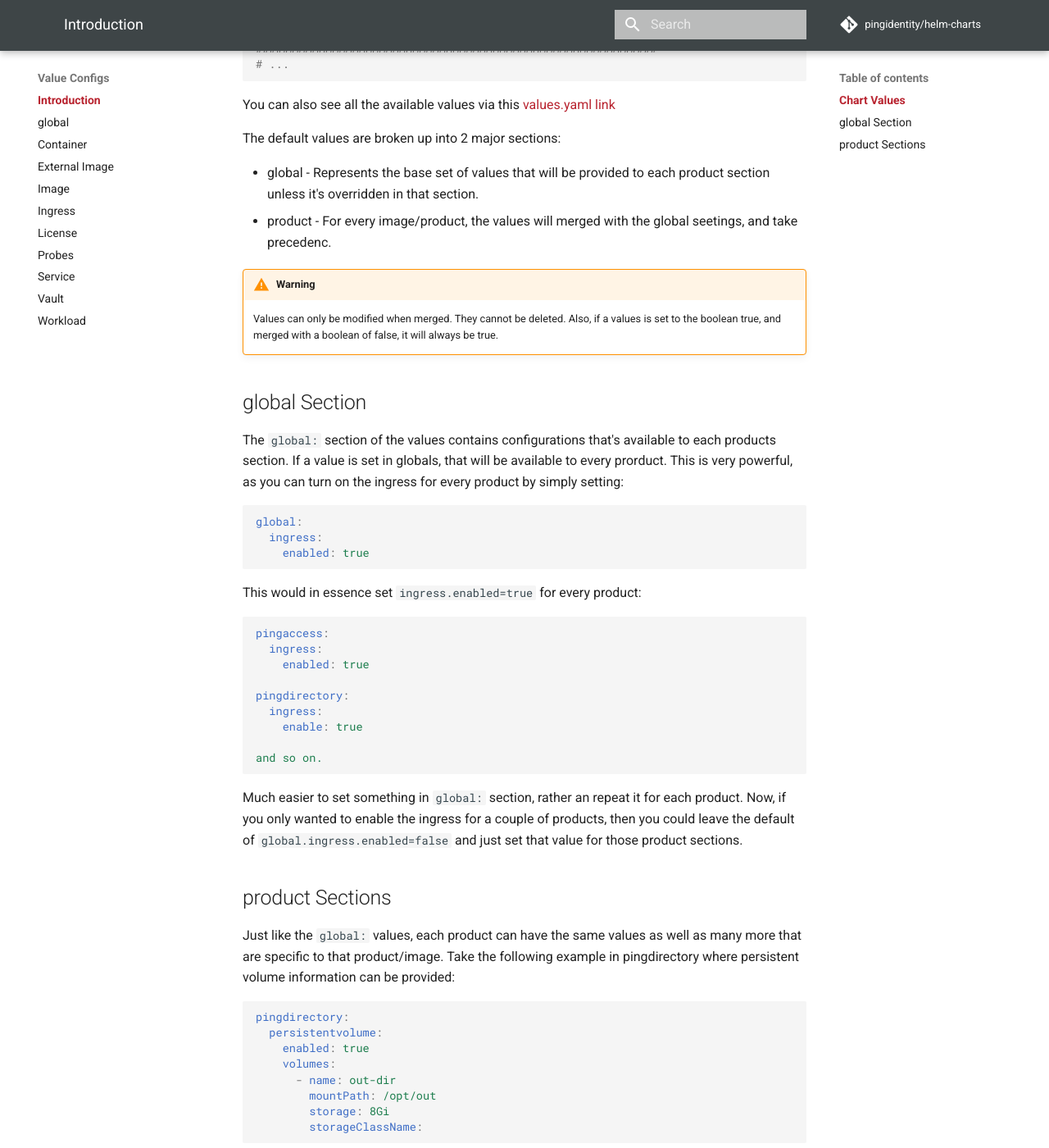
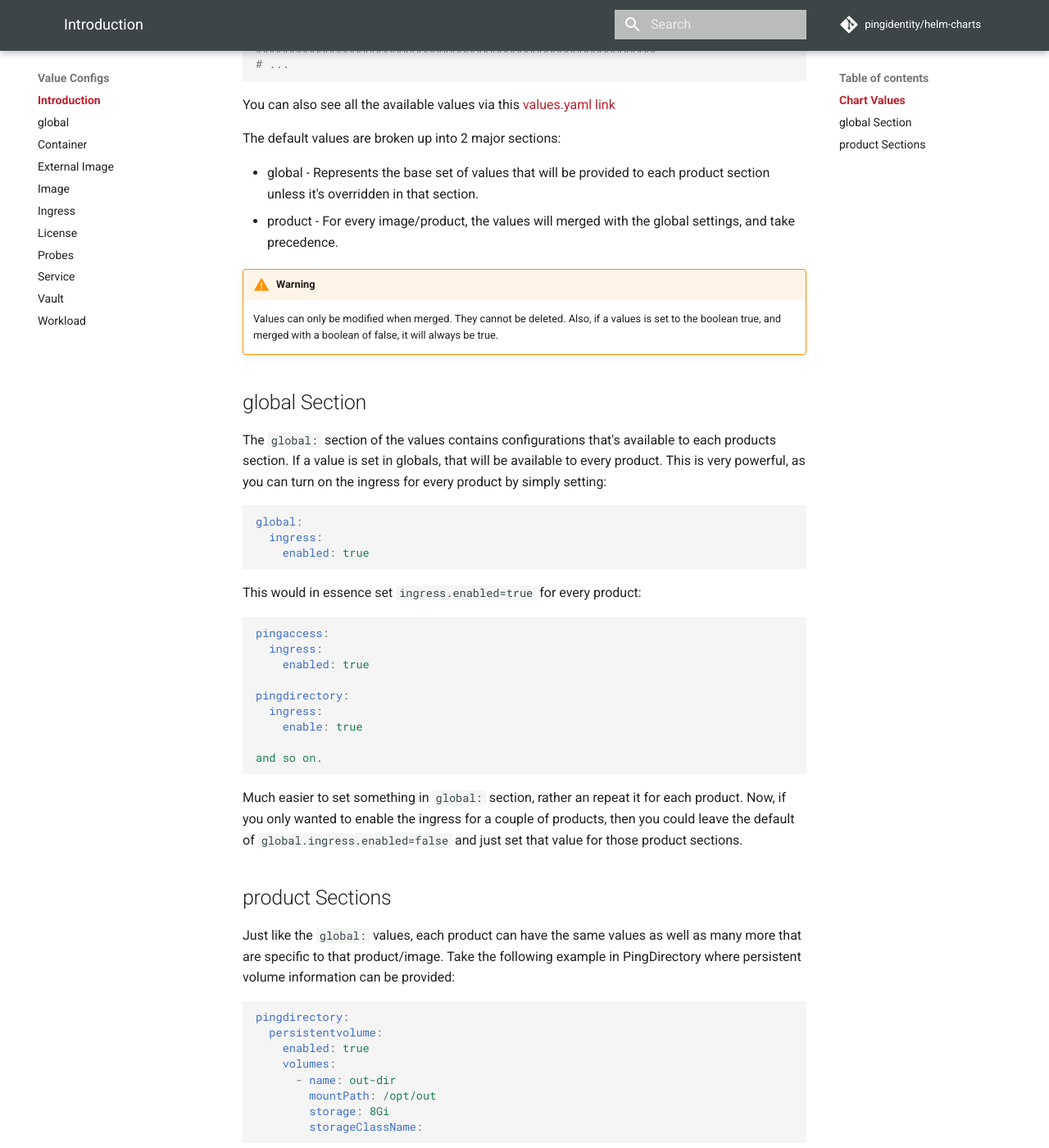
Before and after one commit to pingidentity/helm-charts, an MkDocs documentation site: the page built from docs/config/index.md, in a window 1280 px wide and 1400 px high, scrolled down 1183 px. Shown: the whole window at 82% size. Built offline with MkDocs 1.6.1 and Material for MkDocs 9.7.7, drawn with Linux system fonts in a browser that asks for light colours; comment, search, counter and statistics services are not loaded; some of the changed text lies outside the part shown.

````diff
--- a/docs/config/index.md
+++ b/docs/config/index.md
@@ -35,8 +35,8 @@ The default values are broken up into 2 major sections:
 
 * global - Represents the base set of values that will be provided to each product
 section unless it's overridden in that section.
-* product - For every image/product, the values will merged with the global seetings,
-and take precedenc.
+* product - For every image/product, the values will merged with the global settings,
+and take precedence.
 
 !!! warning
     Values can only be modified when merged.  They cannot be deleted.  Also, if a values is
@@ -45,7 +45,7 @@ and take precedenc.
 ## global Section
 
 The `global:` section of the values contains configurations that's available to each
-products section.  If a value is set in globals, that will be available to every prorduct.
+products section.  If a value is set in globals, that will be available to every product.
 This is very powerful, as you can turn on the ingress for every product by simply setting:
 
 ```yaml
@@ -76,7 +76,7 @@ product sections.
 ## product Sections
 
 Just like the `global:` values, each product can have the same values as well as many
-more that are specific to that product/image.  Take the following example in pingdirectory
+more that are specific to that product/image.  Take the following example in PingDirectory
 where persistent volume information can be provided:
 
 ```yaml
````
Also changed, not shown: other parts of docs/config/index.md (+1 -1 lines), docs/config/license.md (+2 -2 lines), docs/examples/index.md (+1 -1 lines), docs/getting-started.md (+2 -2 lines), 1 other file.
